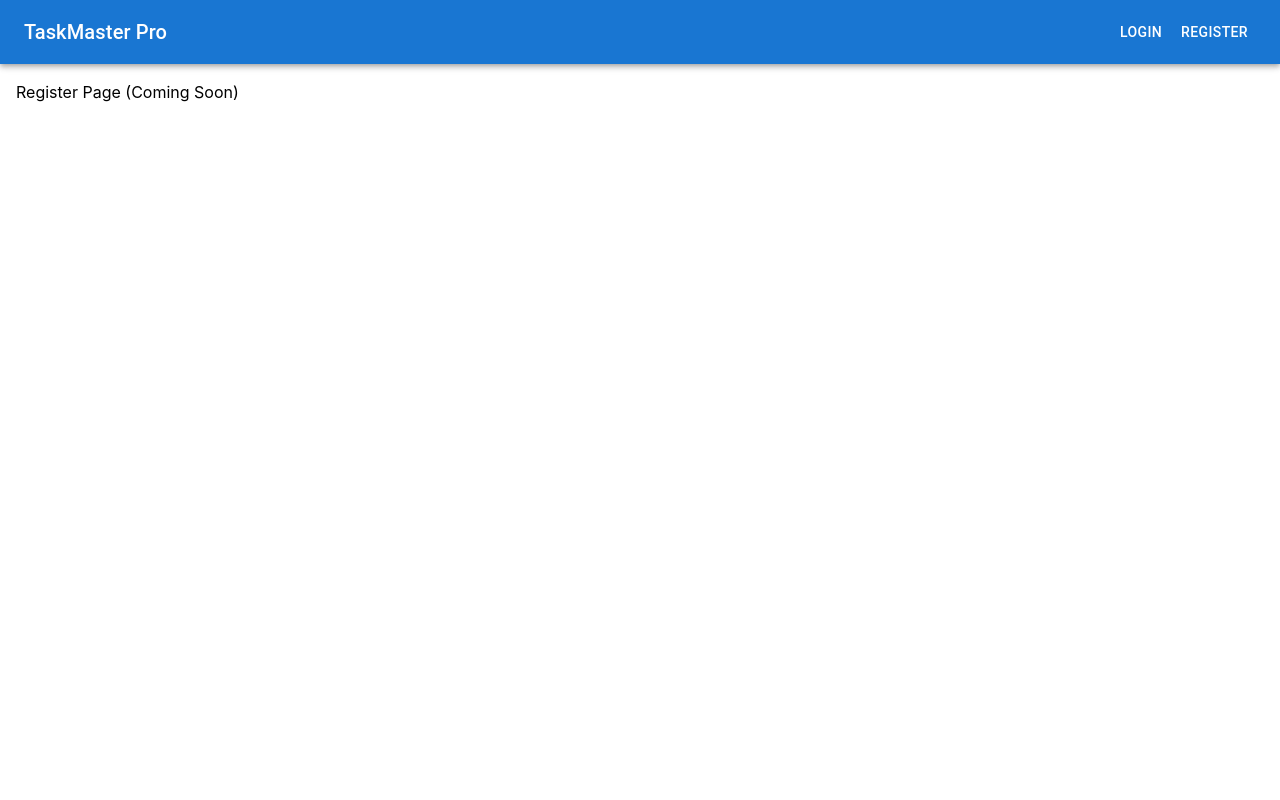
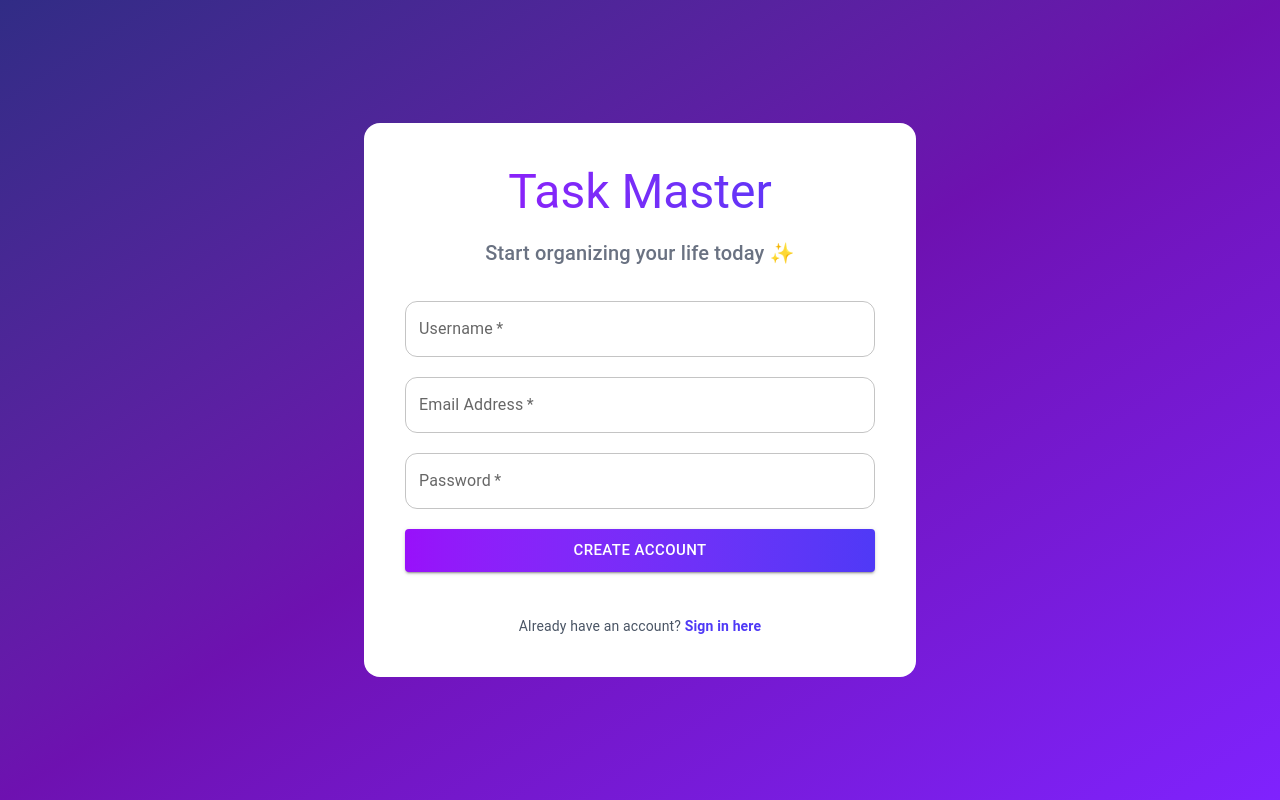
Before and after one commit to NavodYasara/taskmaster-api, a React (Vite) app in the folder frontend/: page /Register in a window 1280 px wide. Built offline with nearby package versions, Linux system fonts and the light colour scheme.

Commit message:
feat: implement user authentication and registration, login flows with frontend pages and backend controller.

```diff
--- a/frontend/src/App.tsx
+++ b/frontend/src/App.tsx
@@ -1,35 +1,32 @@
 import { BrowserRouter, Routes, Route } from "react-router-dom";
+import Register from "./pages/Register";
 import Navbar from "./components/Navbar";
+import Login from "./pages/Login";
 
 function APP() {
   return (
     <BrowserRouter>
-      <Navbar />
-      <div className="container mx-auto p-4">
+      <div className="layer_1_browserRouter min-h-screen flex flex-col">
+        {/* <Navbar /> */}
+        <div className="layer_2_browserRouter flex-1 flex flex-col">
           <Routes>
             <Route
               path="/"
               element={
-              <h1 className="text-2x1 font-bolt">Dashboard (coming Soon) </h1>
+                <div className="container mx-auto p-4">
+                  <h1 className="text-2xl font-bold">
+                    Dashboard (coming Soon){" "}
+                  </h1>
+                </div>
               }
             />
-          <Route
-            path="/login"
-            element={
-              <h1 className="text-2x1 font-bolt">Login Page (Coming Soon)</h1>
-            }
-          />
-          <Route
-            path="/Register"
-            element={
-              <h1 className="text-2x1 font-bolt">Register Page (Coming Soon)</h1>
-            }
-          />
+             <Route path="/Login" element={<Login />} />
+            <Route path="/Register" element={<Register />} />
           </Routes>
+        </div>
       </div>
     </BrowserRouter>
   );
-
 }
 
-export default APP
+export default APP;
--- a/frontend/src/components/Navbar.tsx
+++ b/frontend/src/components/Navbar.tsx
@@ -3,7 +3,7 @@ import { Link } from "react-router-dom";
 
 export default function Navbar() {
   return (
-    <AppBar position="static" className="bg-purple-600">
+    <AppBar position="static" className="navBar bg-purple-600">
       <Toolbar>
         <Typography variant="h6" component="div" sx={{ flexGrow: 1 }}>
           TaskMaster Pro
--- /dev/null
+++ b/frontend/src/pages/Login.tsx
@@ -0,0 +1,134 @@
+import React, { useState } from "react";
+import { useNavigate } from "react-router-dom";
+import {
+  Container,
+  Card,
+  Typography,
+  TextField,
+  Button,
+  Box,
+} from "@mui/material";
+
+export default function Login() {
+  const [email, setEmail] = useState("");
+  const [password, setPassword] = useState("");
+  const [message, setMessage] = useState("");
+
+  const navigate = useNavigate();
+
+  const handleRegister = async (e: React.FormEvent) => {
+    e.preventDefault();
+
+    try {
+      const response = await fetch(
+        `${import.meta.env.VITE_API_URL}/api/users/login`,
+        {
+          method: "POST",
+          headers: { "content-type": "application/json" },
+          body: JSON.stringify({
+            email: email,
+            password: password,
+          }),
+        },
+      );
+
+      if (response.ok) {
+        const data = await response.json();
+        localStorage.setItem("jwt", data.token);
+        navigate("/");
+
+      } else {
+        setMessage("Login failed!");
+      }
+    } catch {
+      setMessage("cannot connect to server!");
+    }
+  };
+
+  return (
+    <Box className=" layer_3 box flex-1 w-full flex flex-col justify-center py-12 sm:px-6 lg:px-8 bg-gradient-to-br from-indigo-900 via-purple-800 to-violet-600">
+      <Container maxWidth="sm">
+        <Card
+          elevation={0}
+          className=" card p-10 shadow-[0_20px_50px_rgba(0,_0,_0,_0.3)] bg-white/95 backdrop-blur-xl border border-white/20 "
+          sx={{ borderRadius: "16px" }}
+        >
+          <Box className="text-center mb-8">
+            <Typography
+              variant="h3"
+              className="font-extrabold text-transparent bg-clip-text bg-gradient-to-r from-purple-600 to-indigo-600"
+              gutterBottom
+            >
+              Task Master
+            </Typography>
+            <Typography variant="h6" className="text-gray-500 font-medium">
+              Start organizing your life today ✨
+            </Typography>
+          </Box>
+
+          <Box
+            component="form"
+            className="flex flex-col gap-5"
+            onSubmit={handleRegister}
+          >
+            <TextField
+              label="Email Address"
+              type="email"
+              variant="outlined"
+              fullWidth
+              value={email}
+              onChange={(e) => setEmail(e.target.value)}
+              required
+              sx={{
+                "& .MuiOutlinedInput-root": {
+                  borderRadius: "12px",
+                },
+              }}
+            />
+            <TextField
+              label="Password"
+              type="password"
+              variant="outlined"
+              fullWidth
+              value={password}
+              onChange={(e) => setPassword(e.target.value)}
+              required
+              sx={{
+                "& .MuiOutlinedInput-root": {
+                  borderRadius: "12px",
+                },
+              }}
+            />
+
+            <Button
+              type="submit"
+              variant="contained"
+              size="large"
+              className="mt-4 py-3 rounded-xl bg-gradient-to-r from-purple-600 to-indigo-600 hover:from-purple-700 hover:to-indigo-700 text-lg font-bold shadow-lg transform transition-all duration-200 hover:-translate-y-1"
+            >
+              Login Account
+            </Button>
+
+            {message && (
+              <Typography className="text-center mt-2 font-medium text-pink-500">
+                {message}
+              </Typography>
+            )}
+
+            <Box className="mt-6 text-center">
+              <Typography variant="body2" className="text-gray-600">
+                Don't you register yet?{" "}
+                <a
+                  href="/register"
+                  className="text-indigo-600 font-bold hover:text-indigo-500 transition-colors"
+                >
+                  Sign up here
+                </a>
+              </Typography>
+            </Box>
+          </Box>
+        </Card>
+      </Container>
+    </Box>
+  );
+}
--- /dev/null
+++ b/frontend/src/pages/Register.tsx
@@ -0,0 +1,140 @@
+import React, { useState } from "react";
+import {
+  Container,
+  Card,
+  Typography,
+  TextField,
+  Button,
+  Box,
+} from "@mui/material";
+
+export default function Register() {
+  const [email, setEmail] = useState("");
+  const [password, setPassword] = useState("");
+  const [userName, setUserName] = useState("");
+  const [message, setMessage] = useState("");
+
+  const handleRegister = async (e: React.FormEvent) => {
+    e.preventDefault();
+
+    try {
+      const response = await fetch(
+        `${import.meta.env.VITE_API_URL}/api/users/register`,
+        {
+          method: "POST",
+          headers: { "content-type": "application/json" },
+          body: JSON.stringify({
+            email: email,
+            password: password,
+            userName: userName,
+          }),
+        },
+      );
+
+      if (response.ok) {
+        setMessage("Account created successfully! You can now login.");
+      } else {
+        setMessage("Registration failed!");
+      }
+    } catch {
+      setMessage("cannot connect to server!");
+    }
+  };
+
+  return (
+    <Box className=" layer_3 box flex-1 w-full flex flex-col justify-center py-12 sm:px-6 lg:px-8 bg-gradient-to-br from-indigo-900 via-purple-800 to-violet-600">
+      <Container maxWidth="sm">
+        <Card
+          elevation={0}
+          className=" card p-10 shadow-[0_20px_50px_rgba(0,_0,_0,_0.3)] bg-white/95 backdrop-blur-xl border border-white/20 "
+          sx={{ borderRadius: '16px' }}
+        >
+          <Box className="text-center mb-8">
+            <Typography
+              variant="h3"
+              className="font-extrabold text-transparent bg-clip-text bg-gradient-to-r from-purple-600 to-indigo-600"
+              gutterBottom
+            >
+              Task Master
+            </Typography>
+            <Typography variant="h6" className="text-gray-500 font-medium">
+              Start organizing your life today ✨
+            </Typography>
+          </Box>
+
+          <Box
+            component="form"
+            className="flex flex-col gap-5"
+            onSubmit={handleRegister}
+          >
+            <TextField
+              label="Username"
+              variant="outlined"
+              fullWidth
+              value={userName}
+              onChange={(e) => setUserName(e.target.value)}
+              required
+              sx={{
+                '& .MuiOutlinedInput-root': {
+                  borderRadius: '12px',
+                }
+              }}
+            />
+            <TextField
+              label="Email Address"
+              type="email"
+              variant="outlined"
+              fullWidth
+              value={email}
+              onChange={(e) => setEmail(e.target.value)}
+              required
+              sx={{
+                '& .MuiOutlinedInput-root': {
+                  borderRadius: '12px',
+                }
+              }}
+            />
+            <TextField
+              label="Password"
+              type="password"
+              variant="outlined"
+              fullWidth
+              value={password}
+              onChange={(e) => setPassword(e.target.value)}
+              required
+              sx={{
+                '& .MuiOutlinedInput-root': {
+                  borderRadius: '12px',
+                }
+              }}
+            />
+
+            <Button
+              type="submit"
+              variant="contained"
+              size="large"
+              className="mt-4 py-3 rounded-xl bg-gradient-to-r from-purple-600 to-indigo-600 hover:from-purple-700 hover:to-indigo-700 text-lg font-bold shadow-lg transform transition-all duration-200 hover:-translate-y-1"
+            >
+              Create Account
+            </Button>
+
+            {message && (
+              <Typography className="text-center mt-2 font-medium text-pink-500">
+                {message}
+              </Typography>
+            )}
+
+            <Box className="mt-6 text-center">
+              <Typography variant="body2" className="text-gray-600">
+                Already have an account?{' '}
+                <a href="/login" className="text-indigo-600 font-bold hover:text-indigo-500 transition-colors">
+                  Sign in here
+                </a>
+              </Typography>
+            </Box>
+          </Box>
+        </Card>
+      </Container>
+    </Box>
+  );
+}
```
Also changed, not shown: 2 other files (tests, documents, lock files or other folders). Lines whose indentation alone changed are shown as unchanged.
